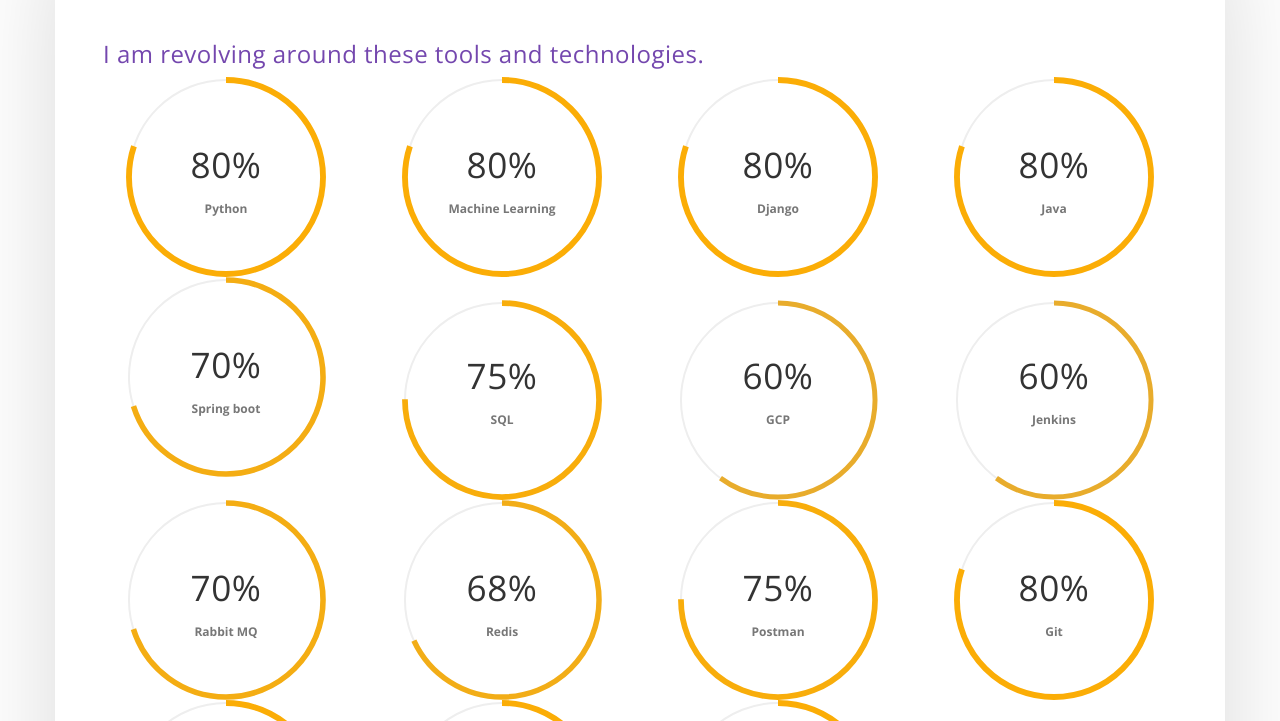
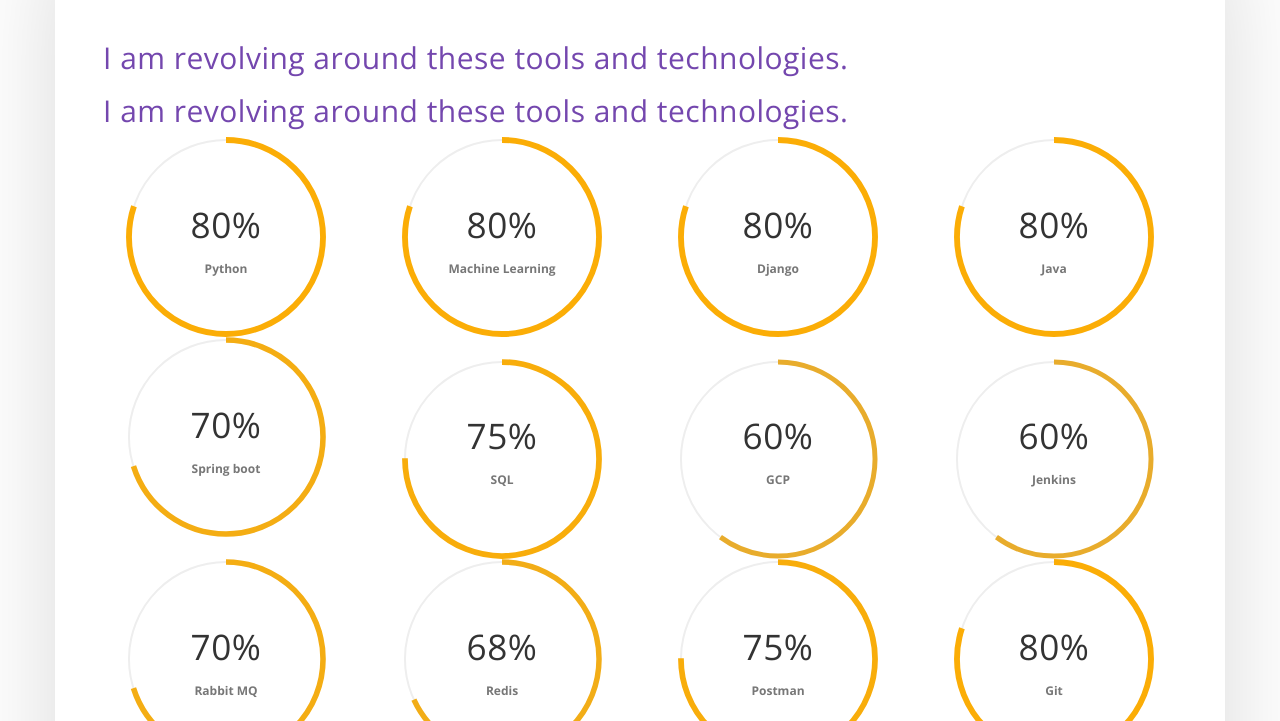
Before and after one commit to AntimaDwivedi/Portfolio, a plain HTML site: page index.html in a window 1280 px wide. Shown: the part 379-1100 px from the top of the page. Drawn offline with nearby package versions, Linux system fonts and the light colour scheme.

Commit message:
Update index.html

```diff
--- a/index.html
+++ b/index.html
@@ -70,7 +70,8 @@
         <div class="container">
           <div class="row">
             <div class="col-md-12">
-               <h3 class="heading purple"><span class="purple">I am revolving around these tools and technologies.</span></h3>
+		    <h2 class="heading purple"><span class="purple">I am revolving around these tools and technologies.</span></h2>
+               <h2 class="heading purple"><span class="purple">I am revolving around these tools and technologies.</span></h2>
 					<div class="row">
 						<div class="col-sm-6 col-md-6 col-lg-3">
 							<div class="radial-prog-area margin-b-50">
```
